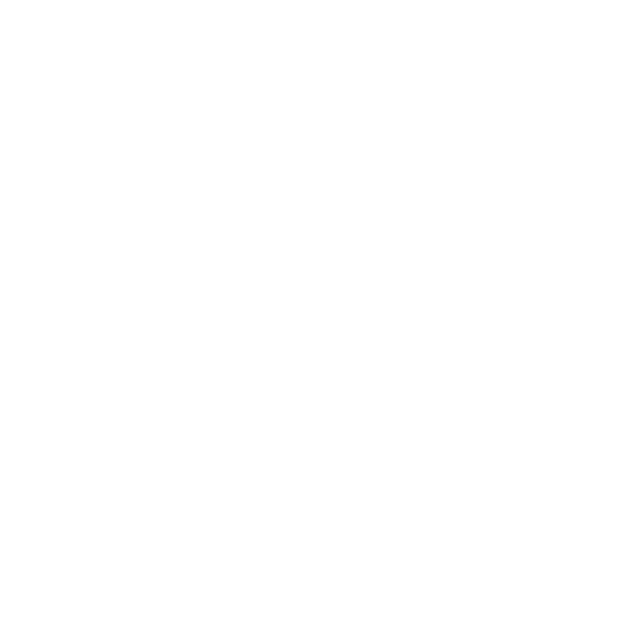
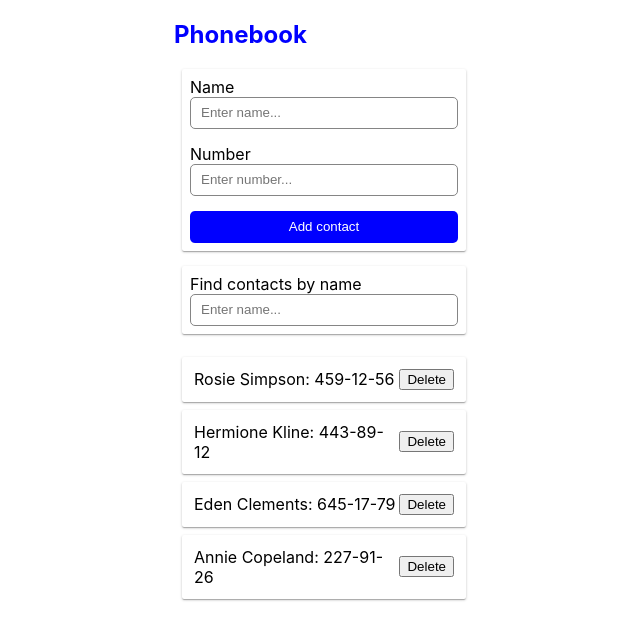
Before and after one commit to HardRye/goit-react-hw-05-phonebook, a React (Create React App) app: page / in a window 1280 px wide. Shown: the top 640 px of the page, without its empty margins (316-956 px from the left). Built offline with nearby package versions, Linux system fonts and the light colour scheme.

Commit message:
test netlify deploy 2

```diff
--- a/src/components/App.js
+++ b/src/components/App.js
@@ -1,12 +1,12 @@
 import React, { Component } from 'react';
 import { connect } from 'react-redux';
 import { CSSTransition } from 'react-transition-group';
-// import PropTypes from 'prop-types';
+import PropTypes from 'prop-types';
 import Header from './Header/Header';
-// import ContactForm from './ContactForm/ContactForm';
-// import Filter from './Filter/Filter';
-// import ContactList from './ContactList/ContactList';
-// import Alert from './Alert/Alert';
+import ContactForm from './ContactForm/ContactForm';
+import Filter from './Filter/Filter';
+import ContactList from './ContactList/ContactList';
+import Alert from './Alert/Alert';
 
 import * as phonebookActions from '../redux/phonebookActions';
 // import contacts from '../assets/contacts.json';
@@ -14,36 +14,40 @@ import * as phonebookActions from '../redux/phonebookActions';
 import css from './App.module.css';
 import slideTransitions from '../transitions/slideTitle.module.css';
 
+const contacts = [
+  { id: 'id-1', name: 'Rosie Simpson', number: '459-12-56' },
+  { id: 'id-2', name: 'Hermione Kline', number: '443-89-12' },
+  { id: 'id-3', name: 'Eden Clements', number: '645-17-79' },
+  { id: 'id-4', name: 'Annie Copeland', number: '227-91-26' },
+];
+
 class App extends Component {
-  // static propTypes = {
-  //   fetchContacts: PropTypes.func.isRequired,
-  // };
+  static propTypes = {
+    fetchContacts: PropTypes.func.isRequired,
+  };
 
   state = {
     isLoaded: false,
-    // isAlert: false,
+    isAlert: false,
   };
 
-  // componentDidMount() {
-  //   const { isLoaded } = this.state;
-  //   this.setState({ isLoaded: !isLoaded });
-  //   const { fetchContacts } = this.props;
+  componentDidMount() {
+    const { isLoaded } = this.state;
+    this.setState({ isLoaded: !isLoaded });
+    const { fetchContacts } = this.props;
 
-  //   if (contacts) {
-  //     fetchContacts(contacts);
-  //   }
-  // }
+    if (contacts) {
+      fetchContacts(contacts);
+    }
+  }
 
-  // handleAlert = () => {
-  //   this.setState({ isAlert: true });
-  //   setTimeout(() => this.setState({ isAlert: false }), 2000);
-  // };
+  handleAlert = () => {
+    this.setState({ isAlert: true });
+    setTimeout(() => this.setState({ isAlert: false }), 2000);
+  };
 
   render() {
-    const {
-      isLoaded,
-      // , isAlert
-    } = this.state;
+    const { isLoaded, isAlert } = this.state;
 
     return (
       <div className={css.container}>
@@ -56,10 +60,10 @@ class App extends Component {
           <Header />
         </CSSTransition>
 
-        {/* <ContactForm handleAlert={this.handleAlert} />
+        <ContactForm handleAlert={this.handleAlert} />
         <Filter />
         <ContactList />
-        <Alert isAlert={isAlert} /> */}
+        <Alert isAlert={isAlert} />
       </div>
     );
   }
```
